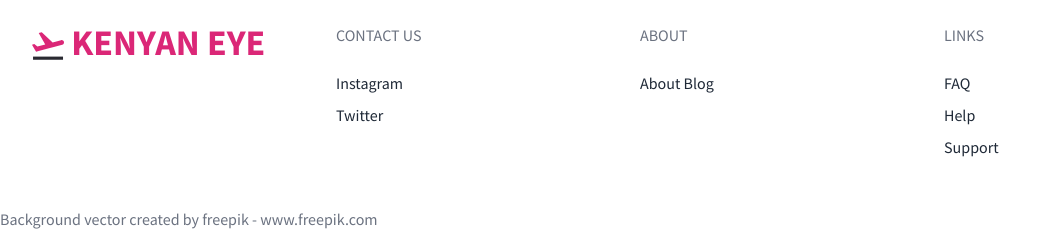
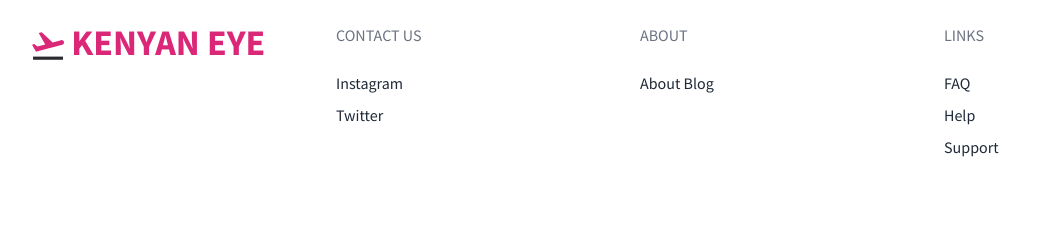
Before and after one commit to JohnM-Kahura/Kenyan-Eye-Blog, a Django app: page / in a window 1280 px wide. Shown: the part 1318-1549 px from the top of the page, without its empty margins (0-1060 px from the left). After the commit the page ends 1475 px from the top, so only its background shows below. Run offline with Django 3.2, Linux system fonts and the light colour scheme; data comes from the database, SQL or seed files in the repository; some libraries are stand-ins or nearby versions.

Commit message:
rm footer link

```diff
--- a/templates/MVP/home.html
+++ b/templates/MVP/home.html
@@ -224,14 +224,14 @@
 
               </li>
               <li class="mt-2 inline-block mr-2 md:block md:mr-0">
-                <a href="https://instagram.com" target='_blank' class="no-underline hover:underline text-gray-800 hover:text-pink-500">
+                <a href="https://twitter.com/JMKahura" target='_blank' class="no-underline hover:underline text-gray-800 hover:text-pink-500">
                   <!-- <i class="fab fa-twitter"></i>
                   <i class="fab fa-twitter"></i> -->
                   Instagram
                 </a>
               </li>
               <li class="mt-2 inline-block mr-2 md:block md:mr-0">
-                <a href="https://twitter.com" target="_blank" class="no-underline hover:underline text-gray-800 hover:text-pink-500">Twitter</a>
+                <a href="https://twitter.com/JMKahura" target="_blank" class="no-underline hover:underline text-gray-800 hover:text-pink-500">Twitter</a>
               </li>
             </ul>
           </div>
@@ -262,7 +262,7 @@
           </div>
         </div>
       </div>
-      <a href="https://www.freepik.com/free-photos-vectors/background" class="text-gray-500">Background vector created by freepik - www.freepik.com</a>
+      <!-- <a href="https://www.freepik.com/free-photos-vectors/background" class="text-gray-500">Background vector created by freepik - www.freepik.com</a> -->
     </footer>
 
   <script src="{% static 'js/index.js'%}"></script>
```
